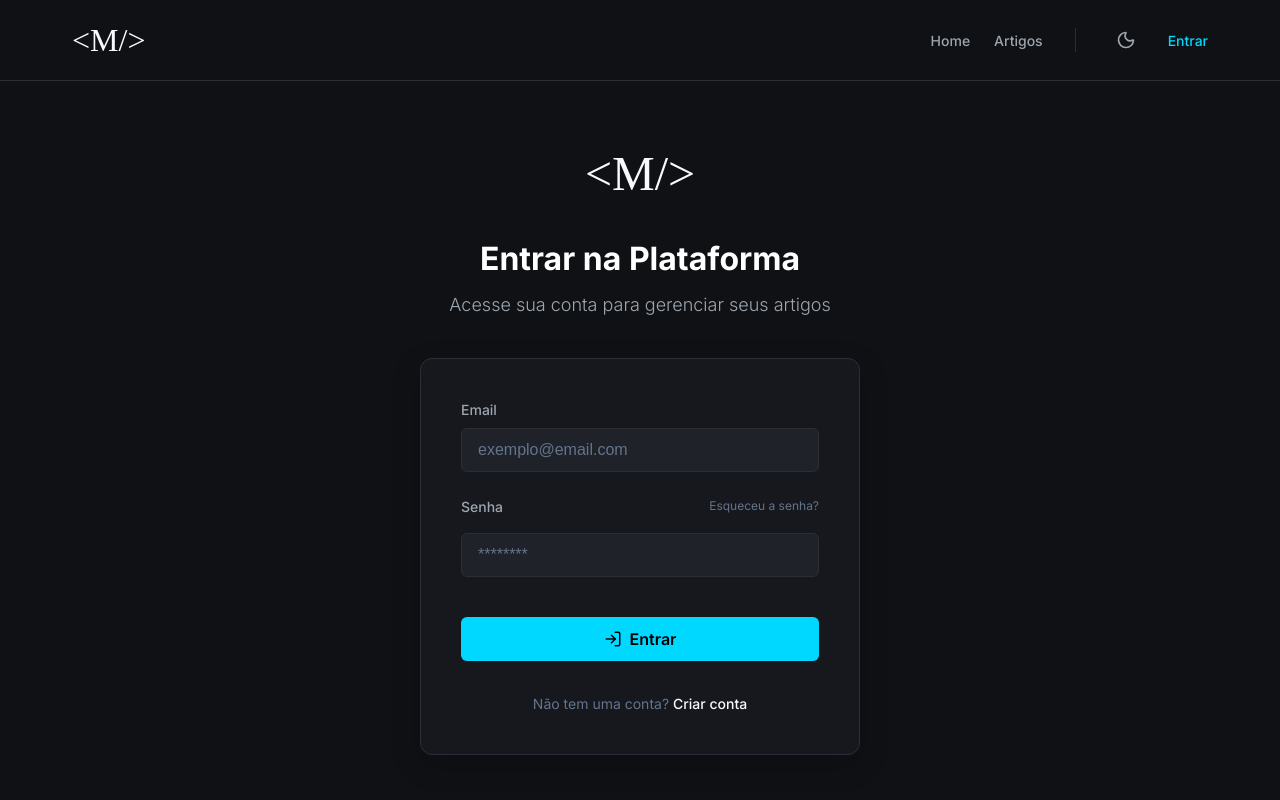
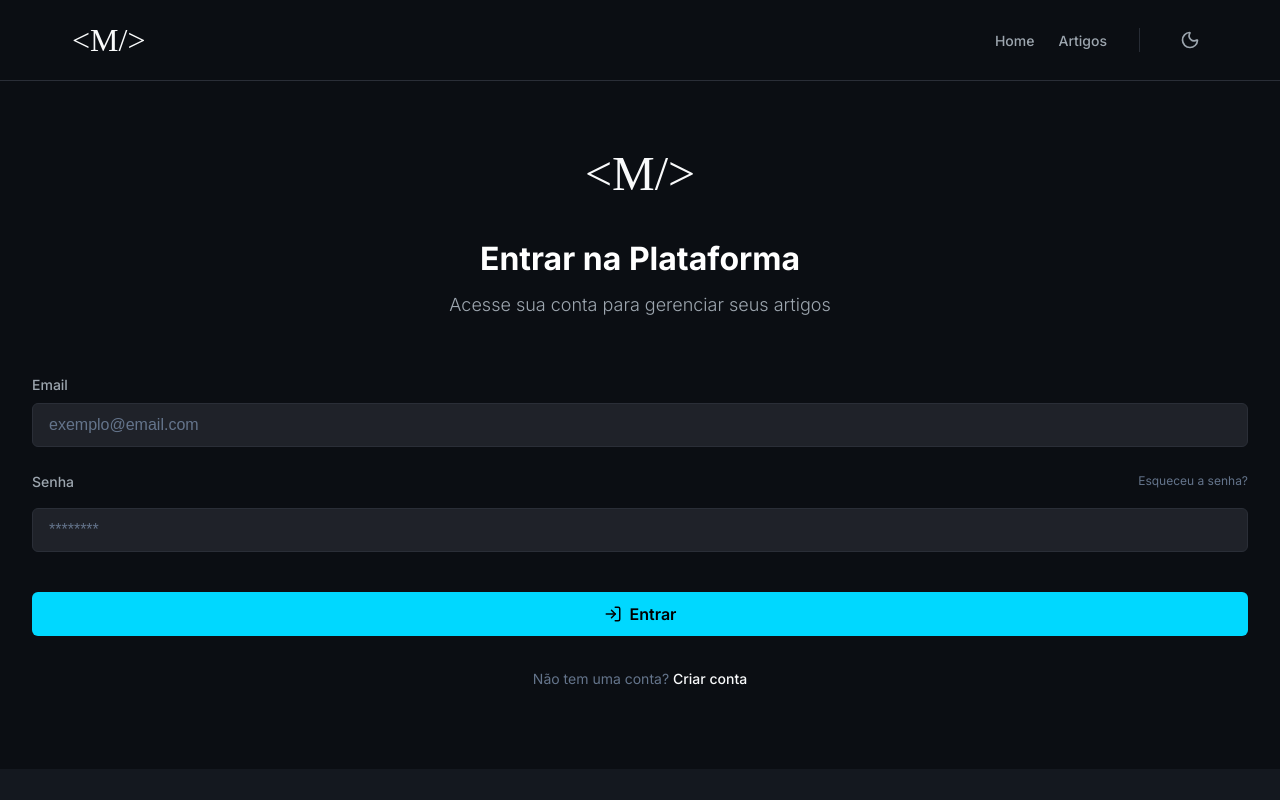
Before and after one commit to AlanFelipeM/MindBlog-Frontend, a React (Vite) app: page /login in a window 1280 px wide. Shown: the top 800 px of the page. Built offline with nearby package versions, Linux system fonts and the light colour scheme; a web font is replaced by a local one.

Commit message:
fix: remover borda de autenticacao, remover link de entrar no header e corrigir bg colors

```diff
--- a/src/components/Footer/styles.css
+++ b/src/components/Footer/styles.css
@@ -1,5 +1,5 @@
 .footer {
-  background-color: #0B0E13;
+  background-color: #14181F;
   padding: 60px 40px 20px;
   margin-top: auto;
 }
--- a/src/components/Header/index.tsx
+++ b/src/components/Header/index.tsx
@@ -29,17 +29,12 @@ export const Header = () => {
             <Moon size={20} />
           </button>
 
-          {isAuthenticated ? (
+          {isAuthenticated && (
             <div className="user-menu">
               <button className="user-menu-btn">
                 <User size={20} />
               </button>
-              {/* Dropdown would go here later */}
             </div>
-          ) : (
-            <Link to="/login" className="nav-link nav-login">
-              Entrar
-            </Link>
           )}
         </nav>
       </div>
--- a/src/index.css
+++ b/src/index.css
@@ -2,8 +2,8 @@
 
 :root {
   /* Colors */
-  --bg-primary: #0f1115;
-  --bg-secondary: #16181d;
+  --bg-primary: #0B0E13;
+  --bg-secondary: #14181F;
   --bg-tertiary: #1f2229;
 
   --text-primary: #F9FAFB;
--- a/src/pages/Login/styles.css
+++ b/src/pages/Login/styles.css
@@ -37,13 +37,8 @@
 }
 
 .auth-card {
-  background-color: var(--bg-secondary);
-  border: 1px solid var(--border-color);
-  border-radius: 12px;
-  padding: 2.5rem;
   width: 100%;
-  max-width: 440px;
-  box-shadow: 0 10px 30px rgba(0, 0, 0, 0.2);
+  padding: 1rem;
 }
 
 .auth-form {
```
